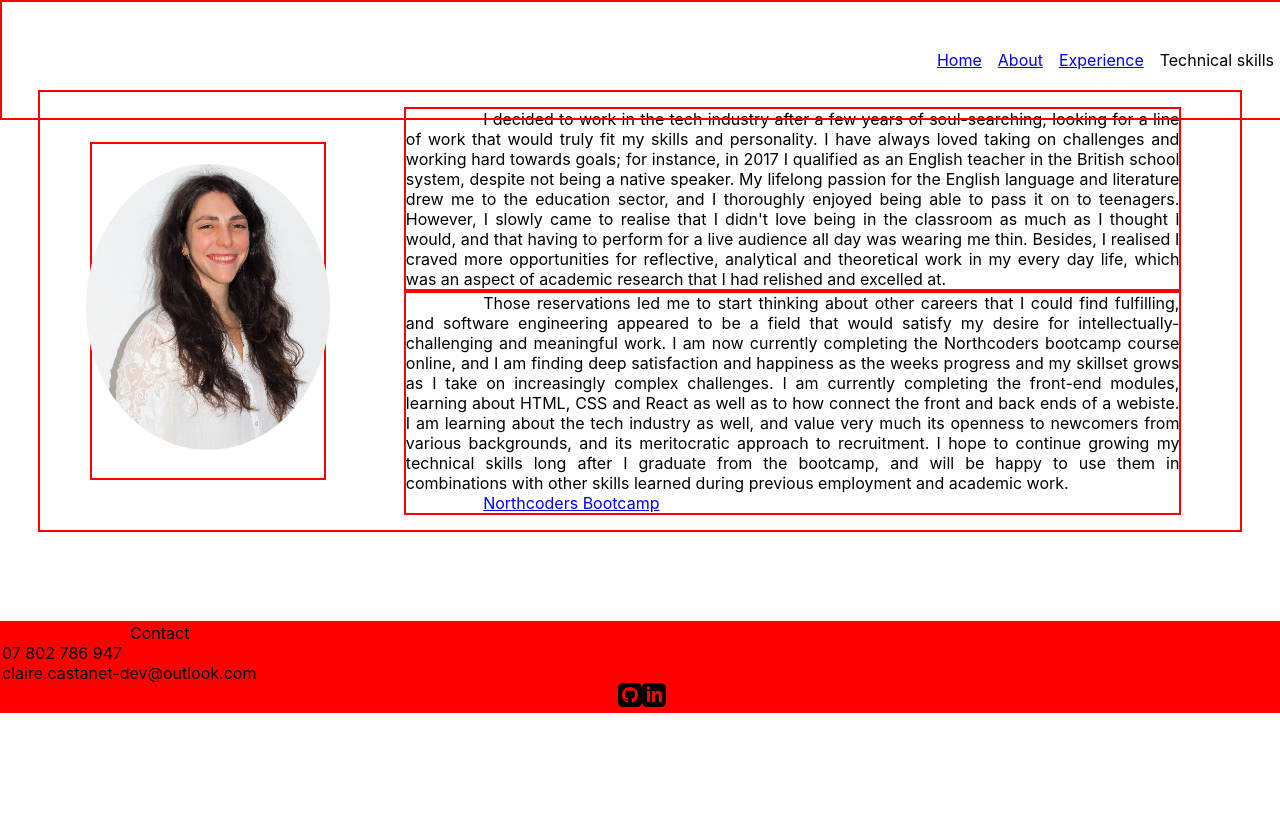
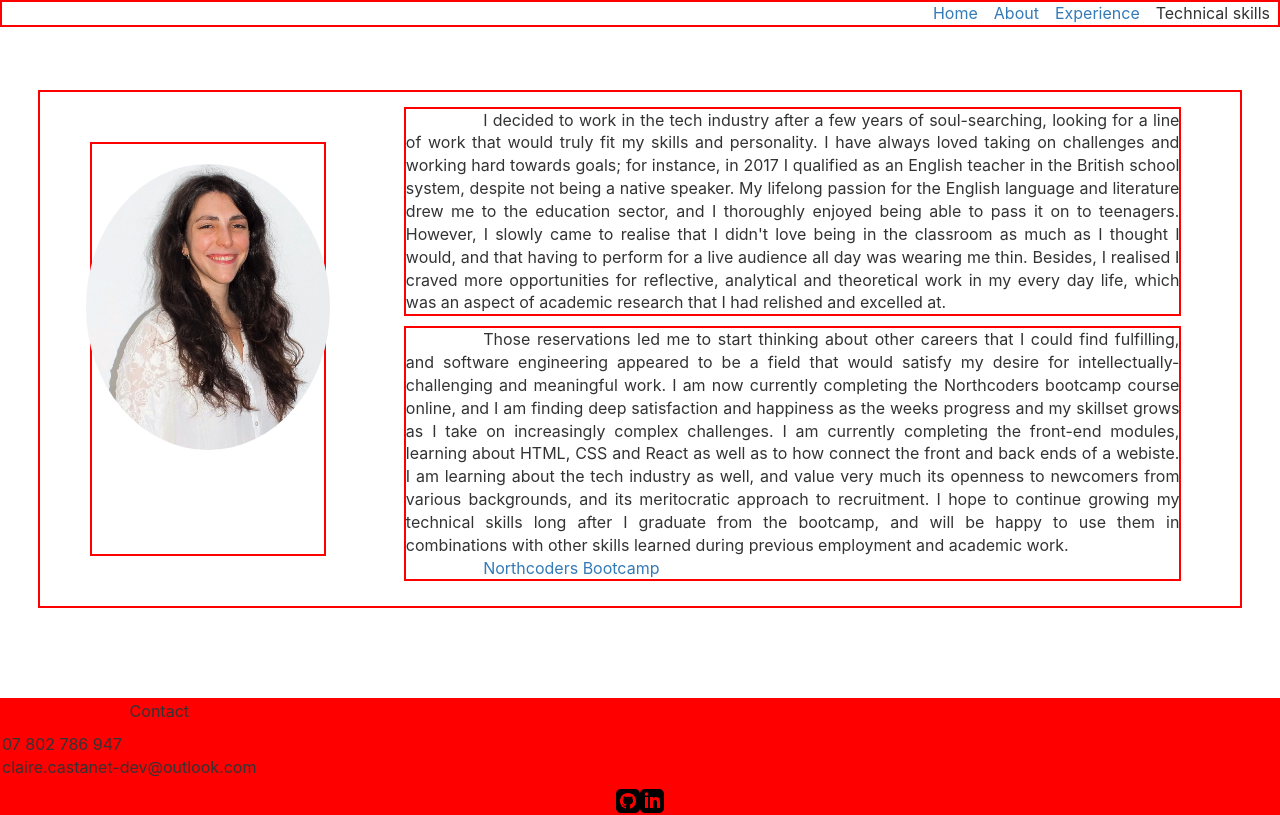
Before and after one commit to ClaireAdele/portfolio-work-react, a React (Create React App) app: page /about in a window 1280 px wide. Built offline with nearby package versions, Linux system fonts and the light colour scheme; the HTML template or start-up script is replaced by a standard one.

Commit message:
made progress navigation bar

```diff
--- a/package.json
+++ b/package.json
@@ -7,6 +7,7 @@
     "@testing-library/jest-dom": "^5.11.9",
     "@testing-library/react": "^11.2.5",
     "@testing-library/user-event": "^12.6.3",
+    "bootstrap": "^3.4.1",
     "react": "^17.0.1",
     "react-dom": "^17.0.1",
     "react-scripts": "4.0.2",
--- a/public/index.html
+++ b/public/index.html
@@ -10,7 +10,6 @@
       content="Web site created using create-react-app"
     />
     <link rel="apple-touch-icon" href="%PUBLIC_URL%/logo192.png" />
-
     <link rel="manifest" href="%PUBLIC_URL%/manifest.json" />
 
     <title>React App</title>
@@ -18,6 +17,5 @@
   <body>
     <noscript>You need to enable JavaScript to run this app.</noscript>
     <div id="root"></div>
-
   </body>
 </html>
--- a/src/App.css
+++ b/src/App.css
@@ -9,9 +9,9 @@
 
 html {
     scroll-behavior: smooth;
-    background-image: url("./components/App-Children/pexels-min-an-1137532.jpg");
+    /* background-image: url("./components/App-Children/pexels-min-an-1137532.jpg");
     background-repeat: no-repeat;
-    background-size: cover;
+    background-size: cover; */
 }
 
 p {
@@ -22,7 +22,7 @@ p {
 #contact {
     overflow: hidden;
     position: relative;
-    font-size: 4vw;
+    font-size: medium;
     bottom: 0px;
     width: 100%;
     border: 2px solid red;
@@ -61,7 +61,7 @@ p {
 
 .text-container {
    display: flex;
-   font-size: 5vw;
+   font-size: medium;
    flex-direction: column;
    border: 2px solid red;
    margin: 10% 3% 15% 3%;
@@ -105,6 +105,26 @@ p {
     border-radius: 10px 10px 10px 10px;
 }
 
+.dropdown {
+    position: relative;
+    display: inline-block;
+}
+
+.dropdown-content {
+    display: none;
+    position: absolute;
+    background-color: #f9f9f9;
+    min-width: 160px;
+    box-shadow: 0px 8px 16px 0px rgba(0,0,0,0.2);
+    padding: 12px 16px;
+    z-index: 1;
+}
+
+.dropdown:active .dropdown-content {
+    display: flex;
+    flex-direction: column;
+}
+
 }
 
 /* Normal screen display */
@@ -142,7 +162,6 @@ p {
 }
 
 #navigation {
-    overflow: hidden;
     position: fixed;
     font-size: medium;
     top: 0;
@@ -151,11 +170,7 @@ p {
     width: 100%;
     border: 2px;
     border: 2px solid red;
-    margin: 0px auto;
-    left: 0px;
-    right: 0px;
-    padding-top: 3em;
-    padding-bottom: 3em;
+    margins: 0% 10% 0% 10%;
 }
 
 .space-box {
--- a/src/components/App-Children/NavBar.js
+++ b/src/components/App-Children/NavBar.js
@@ -14,7 +14,6 @@ export default function NavBar() {
             <Link  to="/technical_skills/frontend_projects">Front-End Projects</Link>
             </div>
             </div>
-            {/* <Link class="navLink" to="/technical_skills">Tech</Link> */}
         </div>
     )
 }
```
Also changed, not shown: 1 other file (tests, documents, lock files or other folders).
